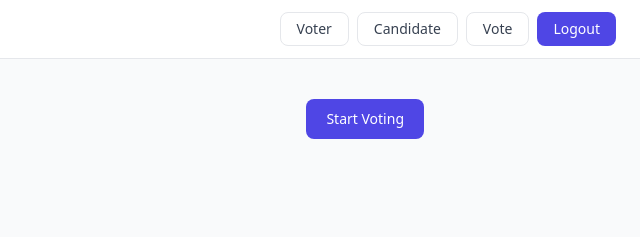
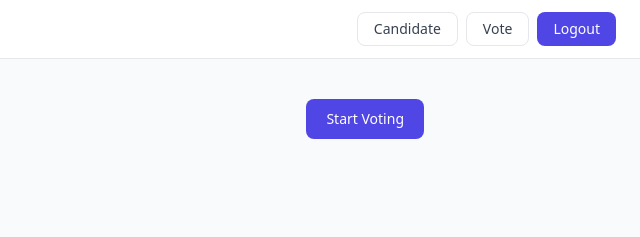
Before and after one commit to Gopikalyan19/nau-voting-system, a plain HTML site: page frontend/candidate-dashboard.html in a window 1280 px wide. Shown: the top 237 px of the page, 640-1280 px from the left. Drawn offline with nearby package versions, Linux system fonts and the light colour scheme; no server answers; sample sign-in values are in the browser's storage.

Commit message:
Remove Voter link from candidate dashboard

```diff
--- a/frontend/candidate-dashboard.html
+++ b/frontend/candidate-dashboard.html
@@ -17,7 +17,6 @@
       <span class="text-sm font-medium text-gray-900">NAU Voting</span>
     </div>
     <div class="flex gap-2 flex-wrap">
-      <a href="voter-dashboard.html" class="h-[34px] px-4 border border-gray-200 rounded-lg text-sm font-medium text-gray-700 hover:bg-gray-50 transition-colors inline-flex items-center">Voter</a>
       <a href="candidate-dashboard.html" class="h-[34px] px-4 border border-gray-200 rounded-lg text-sm font-medium text-gray-700 hover:bg-gray-50 transition-colors inline-flex items-center">Candidate</a>
       <a href="vote.html" class="h-[34px] px-4 border border-gray-200 rounded-lg text-sm font-medium text-gray-700 hover:bg-gray-50 transition-colors inline-flex items-center">Vote</a>
       <button onclick="logout()" class="h-[34px] px-4 bg-indigo-600 hover:bg-indigo-700 rounded-lg text-sm font-medium text-white transition-colors inline-flex items-center">Logout</button>
```
